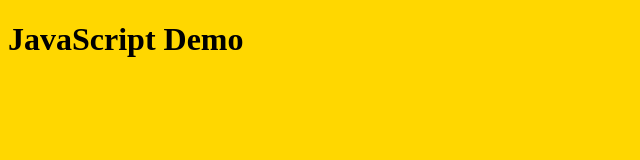
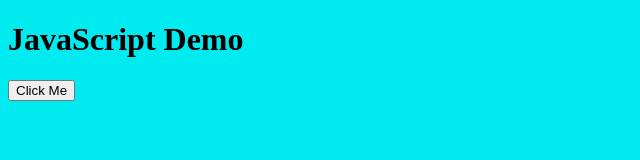
Before and after one commit to Dbearheart/javascript-practice, a plain HTML site: page index.html in a window 1280 px wide. Shown: the whole page, without its empty margins (0-640 px from the left). Drawn offline with Linux system fonts and the light colour scheme.

```diff
--- a/css/style.css
+++ b/css/style.css
@@ -1,3 +1,3 @@
 body{
-   background-color: gold;
+   background-color: #00ebef;
 }
--- a/index.html
+++ b/index.html
@@ -6,9 +6,10 @@
     <meta name="viewport" content="width=device-width, initial-scale=1.0">
     <link rel="stylesheet" href="./css/style.css">
     <script src="./js/script.js"></script>
-    <title>JavaScript Demo</title>
+    <title>JavaScript-Practice</title>
 </head>
 <body>
     <h1>JavaScript Demo</h1>
+    <button>Click Me</button>
 </body>
 </html>
```
Also changed, not shown: js/script.js (+7 -0 lines).
